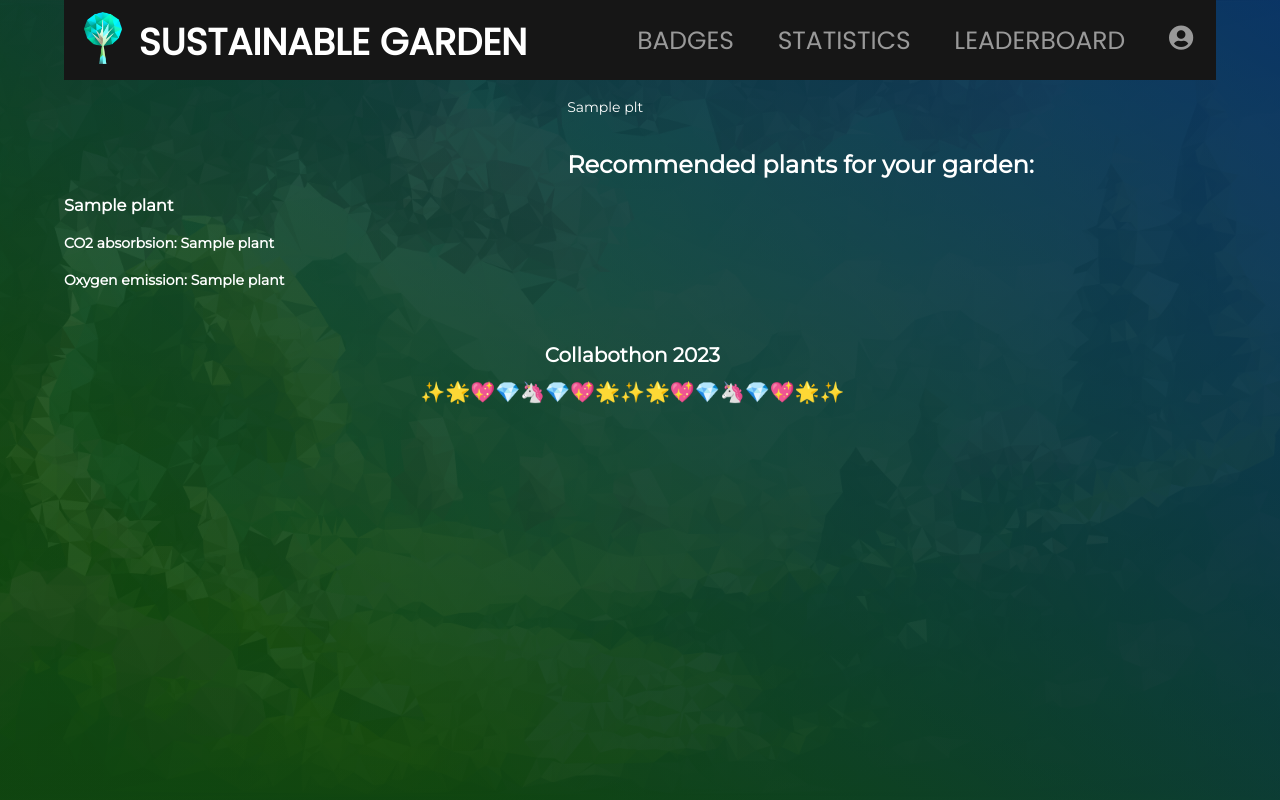
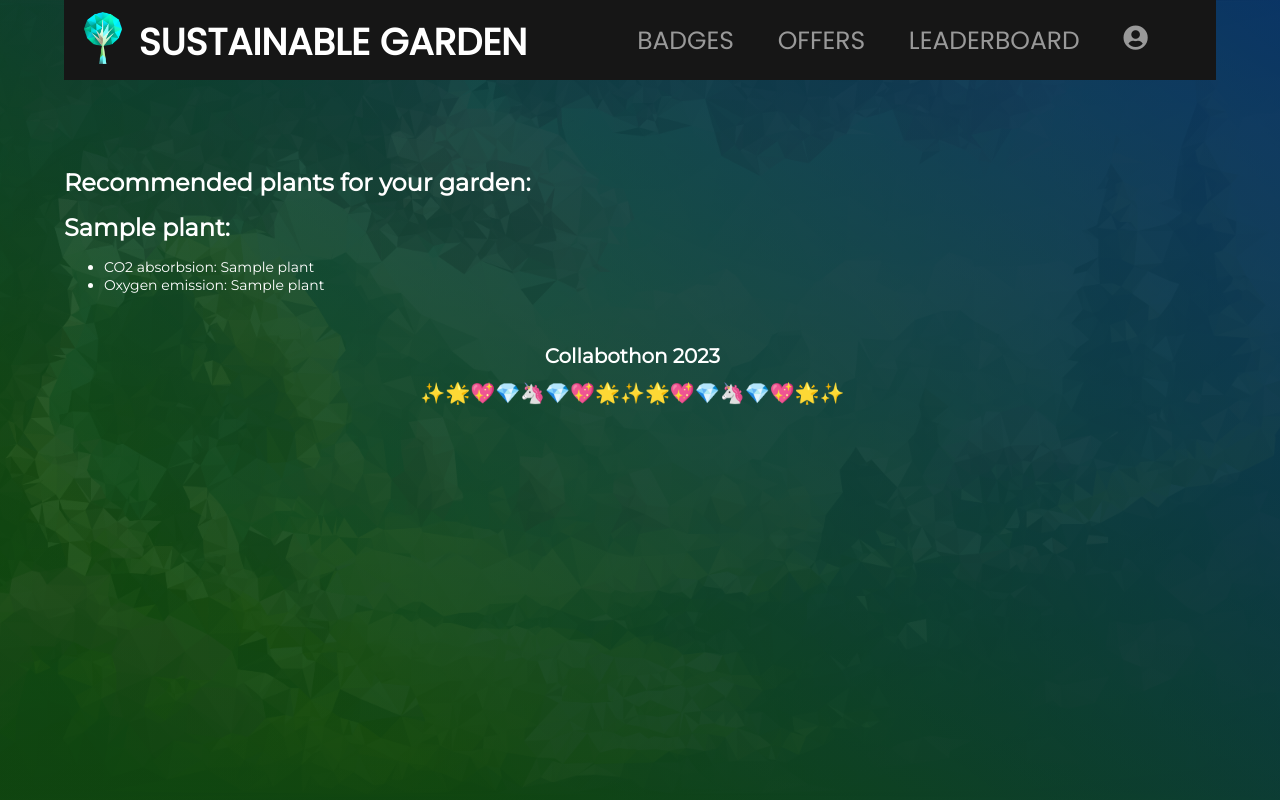
Before and after one commit to Kabanosk/Collabothon2023, a FastAPI app: template src/templates/profile/statistics.html in a window 1280 px wide. Run offline with FastAPI, Linux system fonts and the light colour scheme; the template is opened without the code that fills it: most values are stand-ins (such as "Sample title", 1, 10 or a date in 2020); parts of the project's set-up code (start-up, migrations or seed data) failed here and were passed over; some libraries are stand-ins or nearby versions.

Commit message:
feat: add offers

```diff
--- a/src/routes/user.py
+++ b/src/routes/user.py
@@ -80,7 +80,7 @@ def profile_stats(request: Request):
 									{
 										"request": request,
 										"plot": [html_graph1, html_graph2],
-										"recommended_plants": recommended_plants[:10]
+										"recommended_plants": recommended_plants[:5]
 									})
 
 
--- a/src/templates/profile/statistics.html
+++ b/src/templates/profile/statistics.html
@@ -36,25 +36,24 @@
 
 						<ul id="menu">
 							<li><a href="/profile/badges" class="cool-link">Badges</a></li>
-							<li><a href="/profile/stats" class="cool-link">Statistics</a></li>
+							<li><a href="/profile/stats" class="cool-link">Offers</a></li>
 							<li><a href="/profile/leaderboard" class="cool-link">Leaderboard</a></li>
 							<li><a href="/profile" class="avatar"><i class="fas fa-user-circle"></i></a></li>
 						</ul>
 					</nav>
 				</div>
 				<br>
-				<div style="display: flex; flex-direction: row; align-self: auto;">
-					{% for plt in plot %}
-					<div>{{plt|safe}}</div>
-					{% endfor %}
-				</div>
+				<br>
+				<br>
 				<br>
 				<h1>Recommended plants for your garden:</h1>
 				{% for plant in recommended_plants: %}
 				<div id="recommended_plant">
-					<h3>{{ plant[1] }}</h3>
-					<h4>CO2 absorbsion: {{ plant[2] }}</h4>
-					<h4>Oxygen emission: {{ plant[3] }}</h4>
+					<h1>{{ plant[1] }}:</h1>
+					<ul>
+						<li>CO2 absorbsion: {{ plant[2] }}</li>
+						<li>Oxygen emission: {{ plant[3] }}</li>
+					</ul>
 				</div>
 				{% endfor %}
 
```
